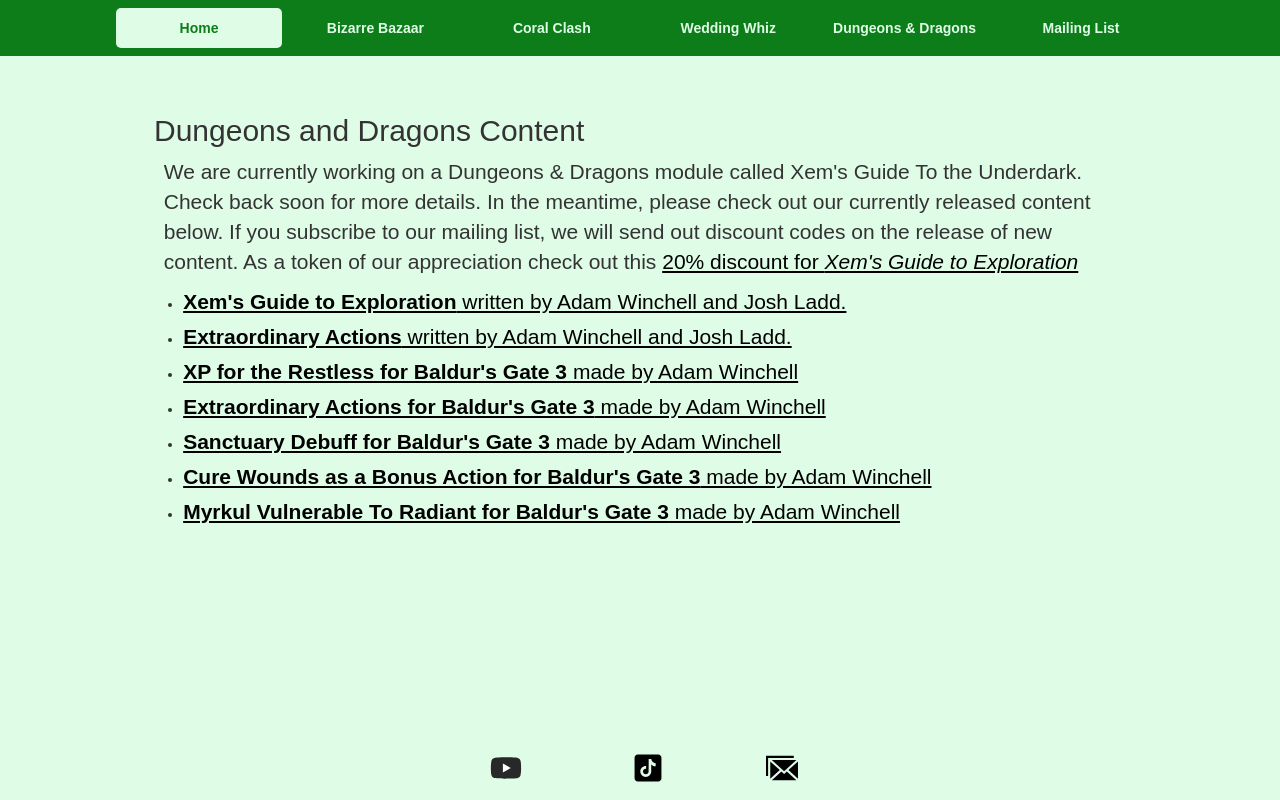
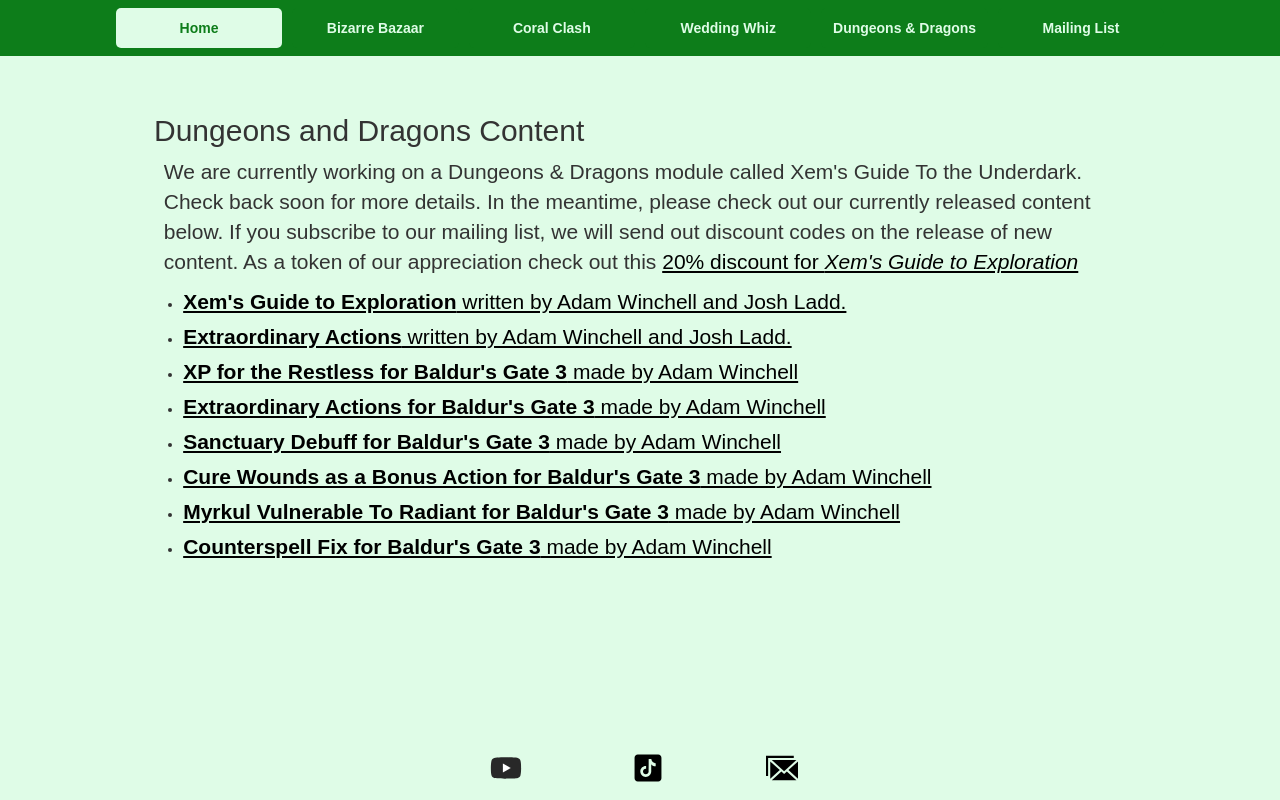
Before and after one commit to adam-winchell/real_nito_games, a SvelteKit app: page /dnd in a window 1280 px wide. Built offline with nearby package versions, Linux system fonts and the light colour scheme.

Commit message:
counterspell fix

```diff
--- a/src/routes/dnd/+page.svelte
+++ b/src/routes/dnd/+page.svelte
@@ -45,6 +45,11 @@
         <li>
             <a href="https://mod.io/g/baldursgate3/m/myrkul-vulnerable-to-radiant">
                 <strong>Myrkul Vulnerable To Radiant for Baldur's Gate 3</strong>  made by Adam Winchell
+            </a>
+        </li>
+        <li>
+            <a href="https://mod.io/g/baldursgate3/m/counterspell-fix1">
+                <strong>Counterspell Fix for Baldur's Gate 3</strong>  made by Adam Winchell
             </a>
         </li>
     </ul>
```
